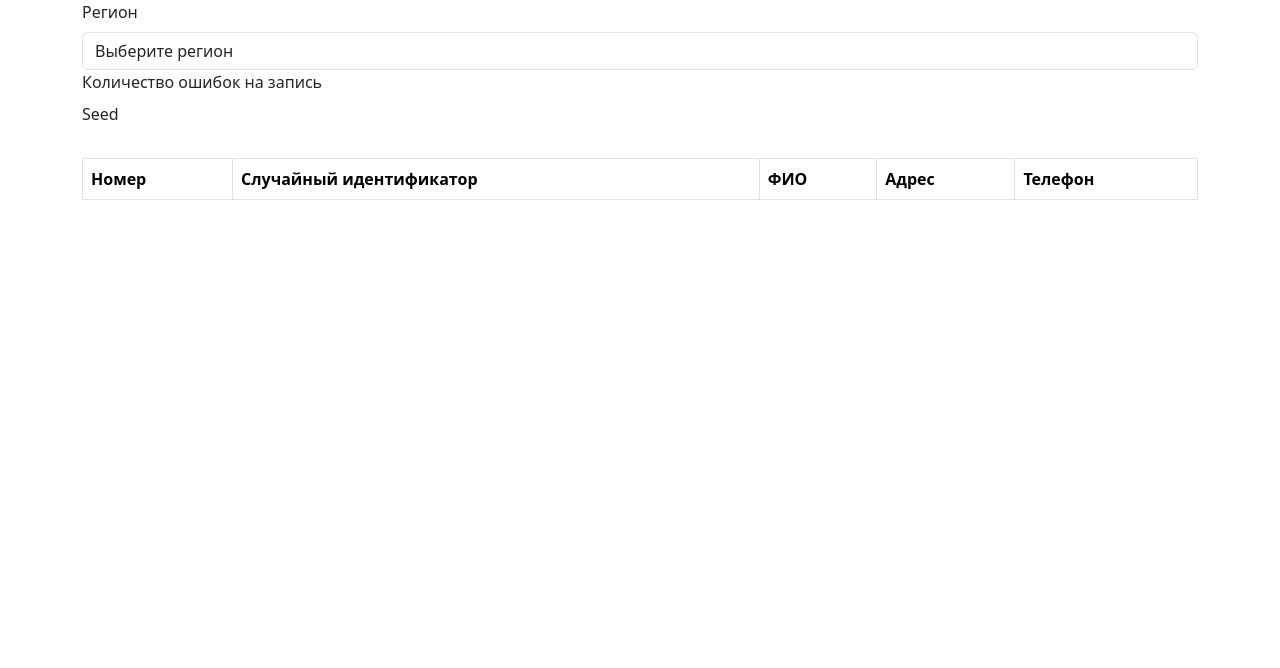
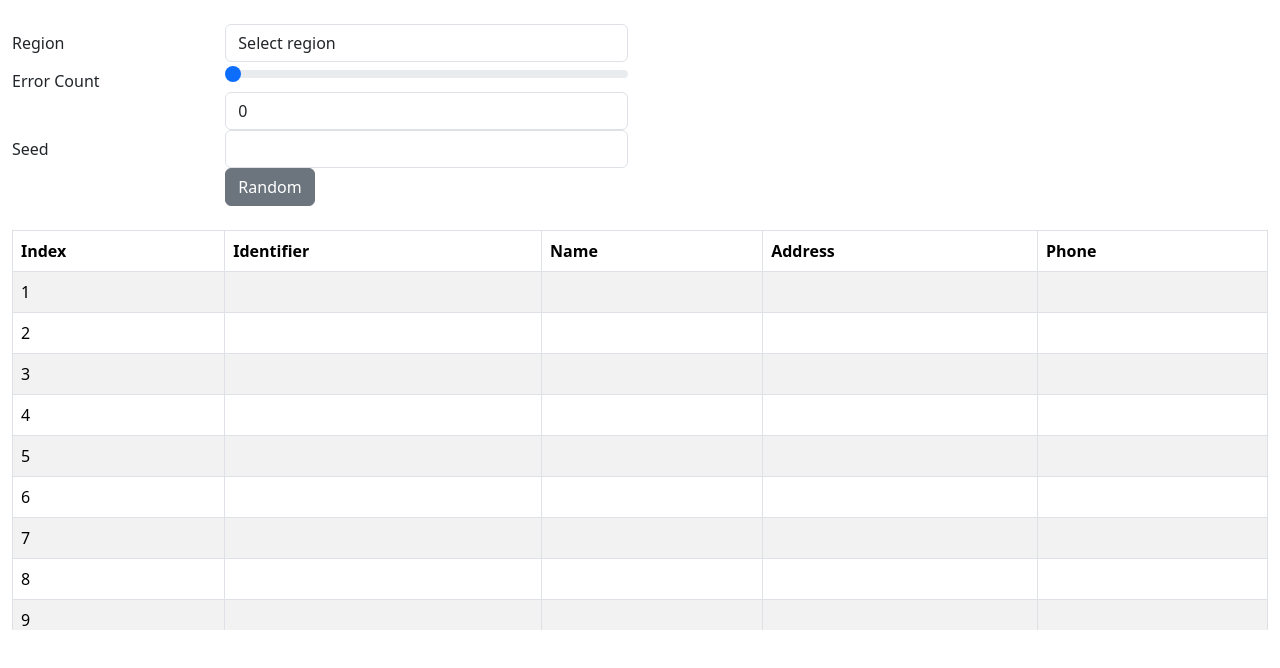
Before and after one commit to courses-yemelianau/fake-user-data, a React (Create React App) app: page / in a window 1280 px wide. Shown: the top 668 px of the page. Built offline with nearby package versions, Linux system fonts and the light colour scheme.

Commit message:
✨ feat(FakeDataGenerator.tsx): add support for generating and displaying fake user data based on selected region, error count, and seed value, add infinite scroll to load more data

```diff
--- a/src/components/FakeDataGenerator.tsx
+++ b/src/components/FakeDataGenerator.tsx
@@ -1,76 +1,224 @@
-import React, { useState, useEffect, ChangeEventHandler } from 'react';
-import { Container, Row, Col, Form, Table } from 'react-bootstrap';
+import React, { useState, useEffect, useCallback } from 'react';
+import { Container, Row, Col, Table, Form, Button } from 'react-bootstrap';
 
-const FakeDataGenerator = () => {
-    const [region, setRegion] = useState('');
-    const [errorCount, setErrorCount] = useState(0);
-    const [seed, setSeed] = useState('');
-    const [data, setData] = useState([]);
+interface UserData {
+    index: number;
+    identifier: string;
+    name: string;
+    address: string;
+    phone: string;
+}
+
+interface AppProps {}
+
+const App: React.FC<AppProps> = () => {
+    const [region, setRegion] = useState<string>('');
+    const [errorCount, setErrorCount] = useState<number>(0);
+    const [seed, setSeed] = useState<string>('');
+
+    const [userData, setUserData] = useState<UserData[]>([]);
+    const [isLoading, setIsLoading] = useState<boolean>(false);
+
+    const generateData = useCallback(() => {
+        setIsLoading(true);
+
+        // Simulate API call to generate fake data
+        // Replace this with your actual data generation logic
+        setTimeout(() => {
+            const data: UserData[] = [];
+            // Generate 20 records
+            for (let i = 1; i <= 20; i++) {
+                const index = i;
+                const identifier = generateRandomIdentifier();
+                const name = generateRandomName();
+                const address = generateRandomAddress();
+                const phone = generateRandomPhone();
+
+                data.push({ index, identifier, name, address, phone });
+            }
+
+            setIsLoading(false);
+            setUserData(data);
+        }, 500);
+    }, []);
 
     useEffect(() => {
+        // Fetch initial data
         generateData();
-    }, [region, errorCount, seed]);
+    }, [generateData]);
 
-    const generateData = () => {
-        // Здесь необходимо реализовать логику генерации данных с учетом выбранных параметров
-        // и обновить состояние data с новыми данными
+    useEffect(() => {
+        // Regenerate data on region, error count, or seed change
+        generateData();
+    }, [region, errorCount, seed, generateData]);
+
+    const generateRandomIdentifier = (): string => {
+        // Generate random identifier logic
+        return '';
     };
 
-    const handleRegionChange = (event: any) => {
-        setRegion(event.target.value);
+    const generateRandomName = (): string => {
+        // Generate random name logic based on region
+        return '';
     };
 
-    const handleErrorCountChange = (event: any) => {
-        setErrorCount(Number(event.target.value));
+    const generateRandomAddress = (): string => {
+        // Generate random address logic based on region
+        return '';
     };
 
-    const handleSeedChange = (event: any) => {
-        setSeed(event.target.value);
+    const generateRandomPhone = (): string => {
+        // Generate random phone logic based on region
+        return '';
+    };
+
+    const handleScroll = (e: React.UIEvent<HTMLDivElement>) => {
+        const { scrollTop, clientHeight, scrollHeight } = e.currentTarget;
+        if (scrollHeight - scrollTop === clientHeight) {
+            // Load more data on reaching the end of scroll
+            loadMoreData();
+        }
+    };
+
+    const loadMoreData = () => {
+        setIsLoading(true);
+
+        // Simulate API call to load more data
+        // Replace this with your actual data loading logic
+        setTimeout(() => {
+            const newData: UserData[] = [];
+            const startIndex = userData.length + 1;
+
+            // Generate 10 more records
+            for (let i = startIndex; i <= startIndex + 10; i++) {
+                const index = i;
+                const identifier = generateRandomIdentifier();
+                const name = generateRandomName();
+                const address = generateRandomAddress();
+                const phone = generateRandomPhone();
+
+                newData.push({ index, identifier, name, address, phone });
+            }
+
+            setIsLoading(false);
+            setUserData((prevData) => [...prevData, ...newData]);
+        }, 500);
+    };
+
+    const handleRegionChange = (e: React.ChangeEvent<HTMLInputElement>) => {
+        setRegion(e.target.value);
+    };
+
+    const handleSeedChange = (e: React.ChangeEvent<HTMLInputElement>) => {
+        setSeed(e.target.value);
+    };
+
+    const handleSliderChange = (value: number) => {
+        setErrorCount(value);
+    };
+
+    const handleGenerateClick = () => {
+        generateData();
     };
 
     return (
-        <Container>
-            <Row className="mb-4">
+        <Container fluid>
+            <Row className="mt-4">
                 <Col>
                     <Form>
-                        <Form.Group controlId="region">
-                            <Form.Label>Регион</Form.Label>
+                        <Form.Group as={Row}>
+                            <Form.Label column sm={2}>
+                                Region
+                            </Form.Label>
+                            <Col sm={4}>
                                 <Form.Control as="select" value={region} onChange={handleRegionChange}>
-                                <option value="">Выберите регион</option>
-                                {/* Добавьте нужные опции для выбора региона */}
+                                    <option value="">Select region</option>
+                                    <option value="Poland">Poland</option>
+                                    <option value="USA">USA</option>
+                                    <option value="Georgia">Georgia</option>
+                                    {/* Add more regions */}
                                 </Form.Control>
+                            </Col>
                         </Form.Group>
-                        <Form.Group controlId="errorCount">
-                            <Form.Label>Количество ошибок на запись</Form.Label>
-                            {/* Добавьте слайдер и поле ввода для выбора количества ошибок */}
+                        <Form.Group as={Row}>
+                            <Form.Label column sm={2}>
+                                Error Count
+                            </Form.Label>
+                            <Col sm={4}>
+                                <Form.Range
+                                    min={0}
+                                    max={10}
+                                    step={1}
+                                    value={errorCount}
+                                    onChange={(e) => handleSliderChange(Number(e.target.value))}
+                                />
+                                <Form.Control
+                                    type="number"
+                                    min={0}
+                                    max={1000}
+                                    value={errorCount}
+                                    onChange={(e) => handleSliderChange(Number(e.target.value))}
+                                />
+                            </Col>
                         </Form.Group>
-                        <Form.Group controlId="seed">
-                            <Form.Label>Seed</Form.Label>
-                            {/* Добавьте поле ввода seed и кнопку для генерации случайного seed */}
+                        <Form.Group as={Row}>
+                            <Form.Label column sm={2}>
+                                Seed
+                            </Form.Label>
+                            <Col sm={4}>
+                                <Form.Control
+                                    type="text"
+                                    value={seed}
+                                    onChange={handleSeedChange}
+                                />
+                                <Button variant="secondary" onClick={handleGenerateClick}>
+                                    Random
+                                </Button>
+                            </Col>
                         </Form.Group>
                     </Form>
                 </Col>
             </Row>
-            <Row>
+            <Row className="mt-4">
                 <Col>
+                    <div
+                        style={{ height: '400px', overflowY: 'scroll' }}
+                        onScroll={handleScroll}
+                    >
                         <Table striped bordered hover>
                             <thead>
                             <tr>
-                            <th>Номер</th>
-                            <th>Случайный идентификатор</th>
-                            <th>ФИО</th>
-                            <th>Адрес</th>
-                            <th>Телефон</th>
+                                <th>Index</th>
+                                <th>Identifier</th>
+                                <th>Name</th>
+                                <th>Address</th>
+                                <th>Phone</th>
                             </tr>
                             </thead>
                             <tbody>
-                        {/* Отобразите данные в таблице */}
+                            {userData.map((user) => (
+                                <tr key={user.index}>
+                                    <td>{user.index}</td>
+                                    <td>{user.identifier}</td>
+                                    <td>{user.name}</td>
+                                    <td>{user.address}</td>
+                                    <td>{user.phone}</td>
+                                </tr>
+                            ))}
+                            {isLoading && (
+                                <tr>
+                                    <td colSpan={5} className="text-center">
+                                        Loading...
+                                    </td>
+                                </tr>
+                            )}
                             </tbody>
                         </Table>
+                    </div>
                 </Col>
             </Row>
         </Container>
     );
 };
 
-export default FakeDataGenerator;
+export default App;
```
Lines whose indentation alone changed are shown as unchanged.
